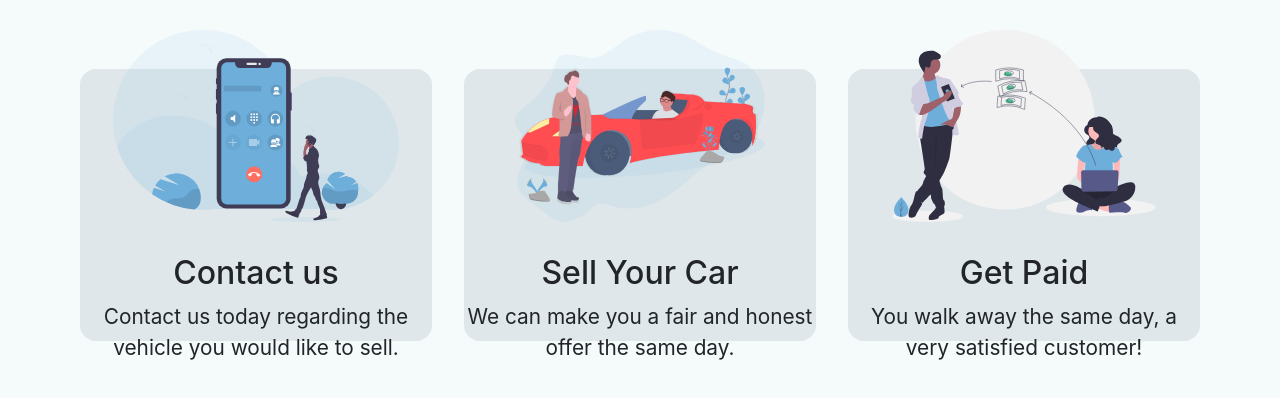
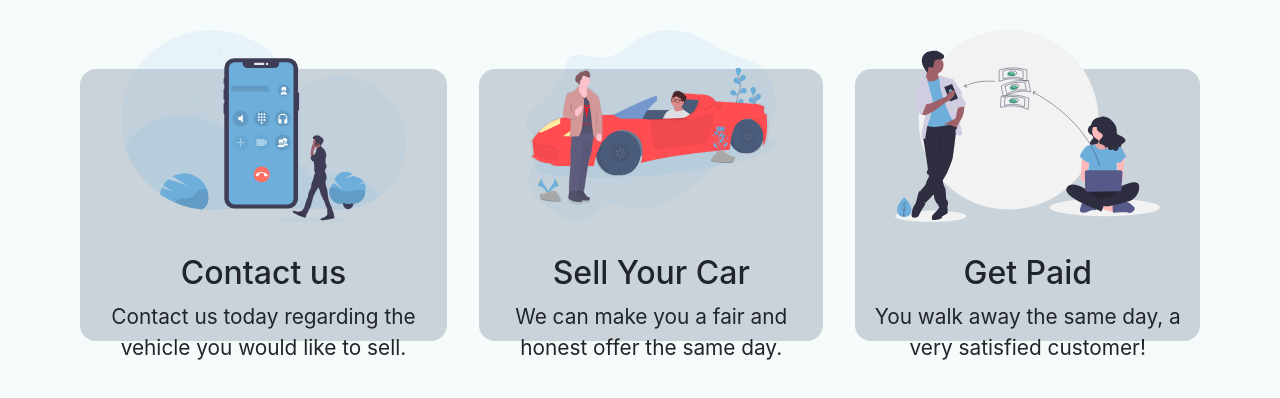
Before and after one commit to harrywalker94/product-landing-page-cars, a plain HTML site: page index.html in a window 1280 px wide. Shown: the part 672-1070 px from the top of the page. Drawn offline with nearby package versions, Linux system fonts and the light colour scheme.

Commit message:
finalfinalfinal

```diff
--- a/assets/css/style.css
+++ b/assets/css/style.css
@@ -6,7 +6,6 @@
 
 body {
   background: var(--white);
-  height: 100vh;
 }
 
 :root {
@@ -92,11 +91,8 @@ nav {
   font-size: 1.6rem;
 }
 
-.home-logo__text h1 {
+.home-logo__text h1 a {
   cursor: pointer;
-}
-
-.home-logo__text h1 a {
   text-decoration: none;
   color: inherit;
 }
@@ -132,13 +128,8 @@ nav {
   padding: 2rem;
 }
 
-.col-img {
-  width: 100%;
-}
-
 .col-img h1 {
   font-size: 2rem;
-  margin-top: 2rem;
 }
 
 .col-img p {
@@ -149,10 +140,11 @@ nav {
   width: 100%;
   height: 100%;
   font-size: 1.6rem;
-  background: rgba(35, 57, 91, 0.1);
+  background: rgba(35, 57, 91, 0.2);
   display: flex;
   justify-content: center;
   align-items: center;
+  padding: 1rem;
   margin: 1rem;
   border-radius: 1rem;
   flex-direction: column;
@@ -162,7 +154,7 @@ nav {
   width: 100%;
   height: 100%;
   font-size: 1.6rem;
-  background: rgba(35, 57, 91, 0.1);
+  background: rgba(35, 57, 91, 0.2);
   display: flex;
   justify-content: center;
   align-items: center;
@@ -175,7 +167,7 @@ nav {
   width: 100%;
   height: 100%;
   font-size: 1.6rem;
-  background: rgba(35, 57, 91, 0.1);
+  background: rgba(35, 57, 91, 0.2);
   display: flex;
   justify-content: center;
   align-items: center;
@@ -191,6 +183,10 @@ nav {
 
 .col-img img {
   height: 12rem;
+}
+
+.col-img h1 {
+  margin-top: 2rem;
 }
 
 /* ========== End Home Image Section  ========== */
```
